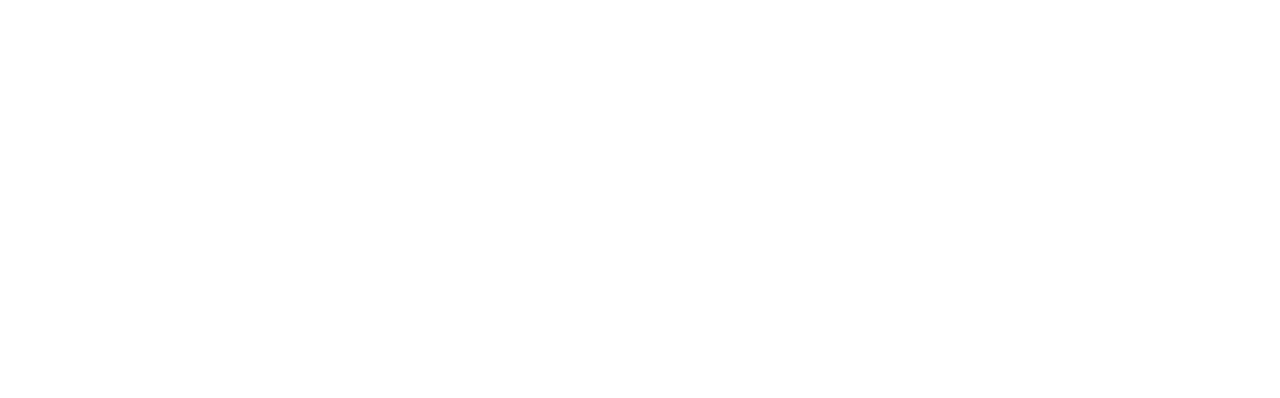
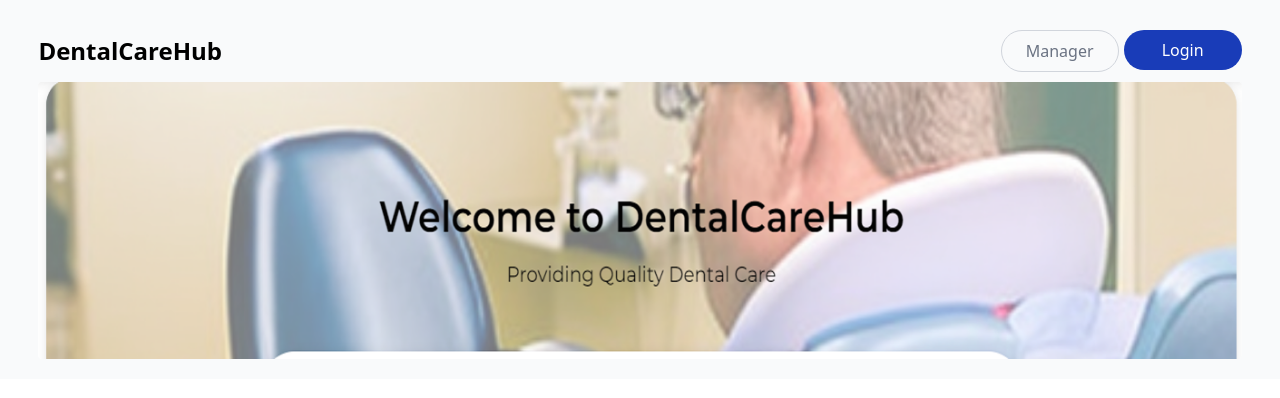
Before and after one commit to FarazKarami/DentalCare, a website: page src/index.html in a window 1280 px wide. Drawn offline with Linux system fonts and the light colour scheme.

Commit message:
Added header for the start page.

```diff
--- a/src/index.html
+++ b/src/index.html
@@ -4,9 +4,27 @@
     <meta charset="UTF-8">
     <meta name="viewport" content="width=device-width, initial-scale=1.0">
     <link href="./output.css" rel="stylesheet">
-    <title>Document</title>
+    <title>DentalCareHub</title>
 </head>
 <body>
+    <header id="header" class="mx-auto lg:px-[3%]  sm:px-[21px] py-[20px] bg-gray-50">
+        <nav id="navBar" class="flex flex-col sm:flex-row w-[100%] py-[10px] justify-between items-center">
+                <div id="navLeft" class="ml-0  sm:w-[187px]">
+                    <h1 id="h1" class="text-[24px]  font-bold">DentalCareHub</h1>
+                </div>
 
+                <div id="navRight" class="flex gap-[5px] justify-between">
+                    <a href="managerlogin.html" class="w-[118px] ">
+                        <button id="Manager" class="w-full px-6 py-2 rounded-full border border-gray-300 text-gray-500 hover:bg-gray-100">Manager</button>
+                    </a>
+                    <a href="login.html" class="w-[118px] ">
+                        <button id="login" class="w-full px-6 py-2 rounded-full bg-blue-800 text-white hover:bg-blue-900">Login</button>
+                    </a>
+                </div>
+        </nav>
+        <nav id="headerPic" class="w-full">
+            <img src="../pictures/GreetingPic.png" alt="Greeting Picture" class="w-full">
+        </nav>
+    </header>
 </body>
 </html>
```
Also changed, not shown: pictures/GreetingPic.png (added), src/output.css, 1 other file.
